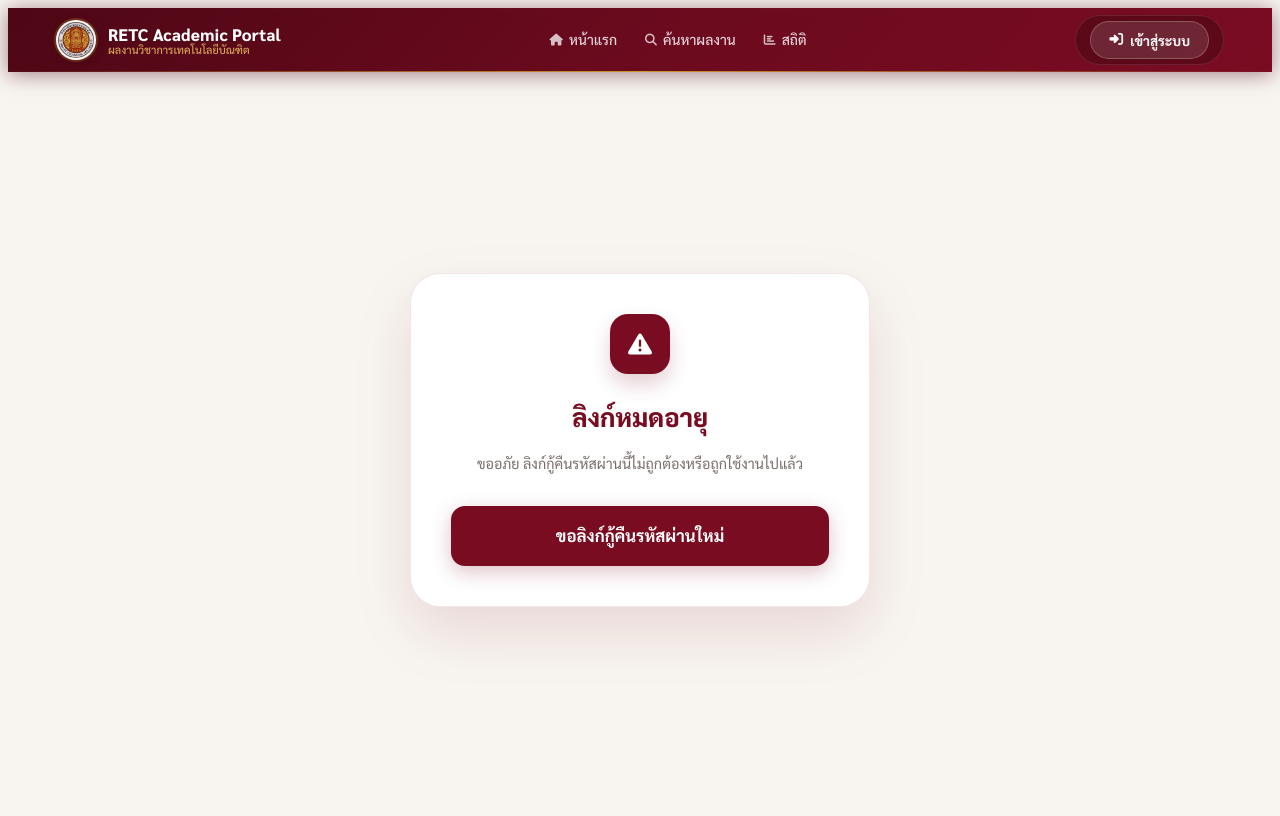
After one commit to 005mi/myproject2026, a Django app: template templates/registration/password_reset_confirm.html in a window 1280 px wide. The commit adds this page. Run offline with Django 5.2, Linux system fonts and the light colour scheme; the template is opened without the code that fills it, so the values that code supplies are empty.

Commit message:
style: center eye icon in register and move reset templates to global dir

```diff
--- a/research/templates/research/register.html
+++ b/research/templates/research/register.html
@@ -135,7 +135,8 @@
     .toggle-pass-btn {
         position: absolute; right: 13px; top: 50%; transform: translateY(-50%);
         background: none; border: none; cursor: pointer; color: var(--muted);
-        font-size: 0.9rem; padding: 6px; margin: -6px; transition: color var(--t-fast);
+        font-size: 0.9rem; padding: 6px; margin: 0; transition: color var(--t-fast);
+        display: flex; align-items: center; justify-content: center;
     }
     .toggle-pass-btn:hover { color: var(--crimson); }
     .field-hint { margin-top: 5px; font-size: 0.75rem; color: var(--muted); display: flex; align-items: center; gap: 5px; }
--- /dev/null
+++ b/templates/registration/password_reset_confirm.html
@@ -0,0 +1,107 @@
+{% extends 'research/base.html' %}
+{% load static %}
+
+{% block title %}ตั้งรหัสผ่านใหม่ | RETC Academic Portal{% endblock %}
+
+{% block extra_css %}
+    <style>
+        :root {
+            --crimson:    #7a0c22;
+            --crimson-lt: #9e1b36;
+            --gold:       #c9972b;
+            --cream:      #fdf8f2;
+            --muted:      #7a6e6a;
+            --border:     rgba(122,12,34,0.12);
+        }
+        .auth-wrapper {
+            font-family: 'Sarabun', sans-serif;
+            background: var(--cream);
+            min-height: calc(100vh - 64px);
+            display: flex; align-items: center; justify-content: center;
+            padding: 20px;
+        }
+        .card {
+            background: white;
+            border: 1px solid var(--border);
+            border-radius: 30px;
+            padding: 40px;
+            width: 100%; max-width: 460px;
+            box-shadow: 0 25px 60px rgba(122,12,34,0.12);
+            text-align: center;
+        }
+        .card-icon {
+            width: 60px; height: 60px;
+            background: linear-gradient(135deg, var(--crimson) 0%, var(--crimson-lt) 100%);
+            border-radius: 18px;
+            display: flex; align-items: center; justify-content: center;
+            margin: 0 auto 20px;
+            color: white; font-size: 1.5em;
+            box-shadow: 0 10px 20px rgba(122,12,34,0.2);
+        }
+        h2 { color: var(--crimson); font-size: 1.6em; font-weight: 800; margin-bottom: 8px; }
+        .subtitle { color: var(--muted); font-size: 0.9em; margin-bottom: 30px; }
+        .form-group { text-align: left; margin-bottom: 20px; }
+        label { display: block; margin-bottom: 8px; font-weight: 700; font-size: 0.85em; color: var(--crimson); }
+        .input-wrap {
+            display: flex; align-items: center; gap: 12px;
+            background: #f9f9f9;
+            border: 1.5px solid var(--border);
+            border-radius: 12px;
+            padding: 0 16px; transition: 0.3s;
+        }
+        .input-wrap:focus-within { border-color: var(--crimson); background: white; }
+        .input-wrap i { color: #aaa; }
+        .input-wrap input { flex: 1; border: none; background: transparent; padding: 14px 0; outline: none; font-family: 'Sarabun'; }
+        .btn-submit {
+            width: 100%; padding: 16px;
+            background: var(--crimson);
+            color: white; border: none; border-radius: 14px;
+            font-family: 'Sarabun'; font-size: 1.05em; font-weight: 700;
+            cursor: pointer; transition: 0.3s;
+            box-shadow: 0 6px 20px rgba(122,12,34,0.25);
+            margin-top: 10px;
+        }
+        .btn-submit:hover { background: var(--crimson-lt); transform: translateY(-2px); }
+        .errorlist { color: var(--crimson); font-size: 0.85em; list-style: none; padding: 0; margin-top: 5px; }
+    </style>
+{% endblock %}
+
+{% block content %}
+<div class="auth-wrapper">
+    <div class="card">
+        {% if validlink %}
+            <div class="card-icon"><i class="fas fa-user-shield"></i></div>
+            <h2>ตั้งรหัสผ่านใหม่</h2>
+            <p class="subtitle">กรุณากำหนดรหัสผ่านใหม่ของท่านให้รัดกุม</p>
+
+            <form method="POST">
+                {% csrf_token %}
+
+                {% for field in form %}
+                <div class="form-group">
+                    <label>{{ field.label }}</label>
+                    <div class="input-wrap">
+                        <i class="fas fa-lock"></i>
+                        <input type="password" name="{{ field.name }}" id="{{ field.auto_id }}" placeholder="{{ field.label }}" required>
+                    </div>
+                    {% if field.errors %}
+                        {{ field.errors }}
+                    {% endif %}
+                </div>
+                {% endfor %}
+
+                <button type="submit" class="btn-submit">
+                    <i class="fas fa-save"></i> บันทึกรหัสผ่านใหม่
+                </button>
+            </form>
+        {% else %}
+            <div class="card-icon" style="background:var(--crimson)"><i class="fas fa-exclamation-triangle"></i></div>
+            <h2>ลิงก์หมดอายุ</h2>
+            <p class="subtitle">ขออภัย ลิงก์กู้คืนรหัสผ่านนี้ไม่ถูกต้องหรือถูกใช้งานไปแล้ว</p>
+            <a href="{% url 'password_reset' %}" class="btn-submit" style="display:block; text-decoration:none;">
+                ขอลิงก์กู้คืนรหัสผ่านใหม่
+            </a>
+        {% endif %}
+    </div>
+</div>
+{% endblock %}
--- /dev/null
+++ b/templates/registration/password_reset_subject.txt
@@ -0,0 +1 @@
+RETC Academic Portal: กู้คืนรหัสผ่านของคุณ
```
Also changed, not shown: templates/registration/password_reset_complete.html (added, +71 -0 lines), templates/registration/password_reset_done.html (added, +72 -0 lines), templates/registration/password_reset_email.html (added, +11 -0 lines), templates/registration/password_reset_form.html (added, +97 -0 lines).
